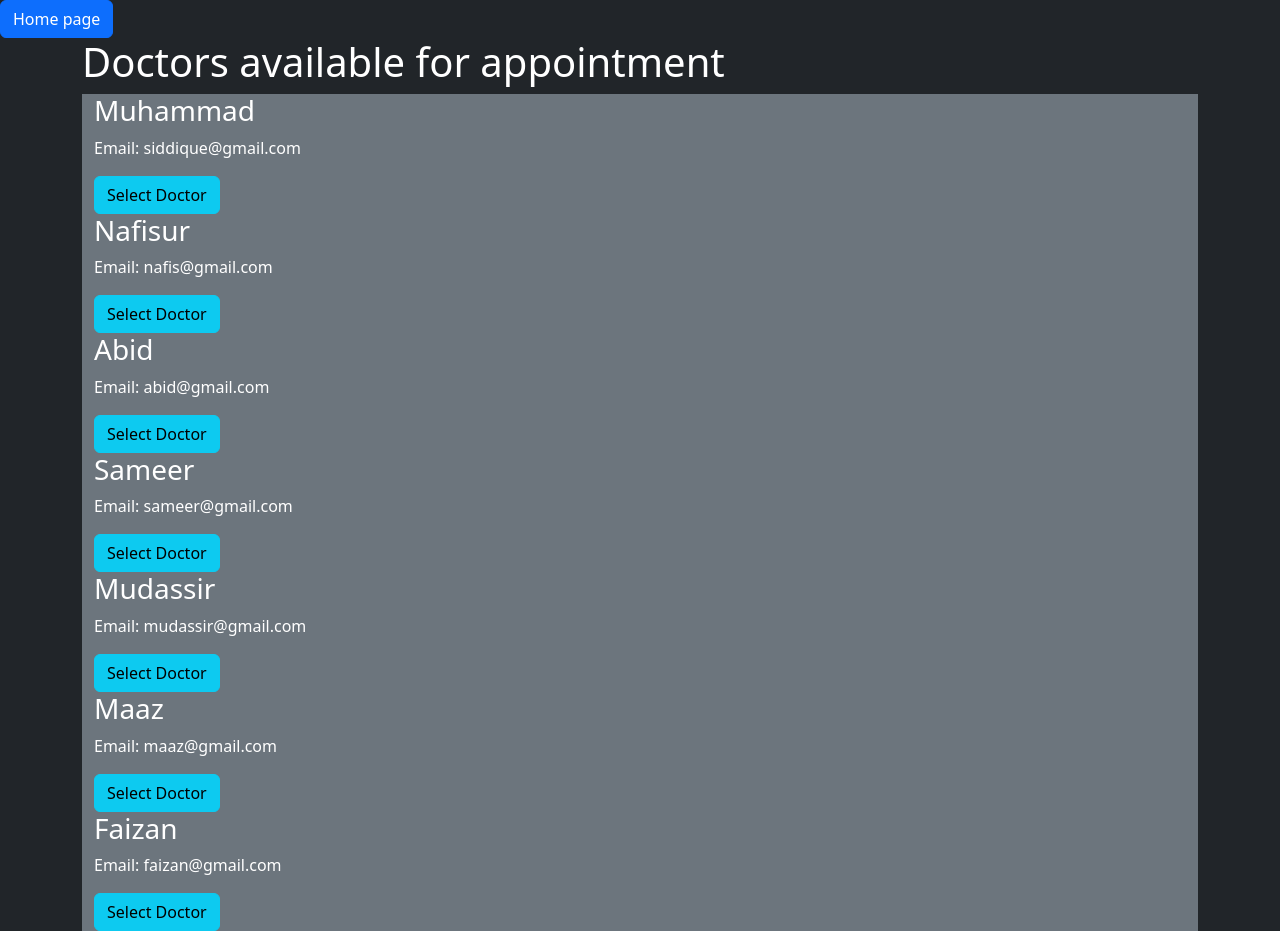
After one commit to siddique4034/Healthcare, a Django app: template user/templates/accounts/available_doctors.html in a window 1280 px wide. The commit adds this page. Run offline with Django 3.2, Linux system fonts and the light colour scheme; the template is opened without the code that fills it: values that come from a table or form of the project are taken from there, others are empty; data comes from the database, SQL or seed files in the repository; both versions use the stored data as it was after the commit.

Commit message:
add doctor list featur

```diff
--- a/user/accounts/forms.py
+++ b/user/accounts/forms.py
@@ -12,6 +12,7 @@ class BlogForm(forms.ModelForm):
 
 class UserRegistrationForm(UserCreationForm):
     is_doctor = forms.BooleanField(initial=False)
+    #photos = forms.ImageField()
     class Meta:
         model = User
-        fields = ('username', 'email', 'password1', 'password2', 'is_doctor')
+        fields = ('username', 'email', 'password1', 'password2', 'first_name', 'last_name', 'date_joined', 'is_doctor')
--- a/user/accounts/urls.py
+++ b/user/accounts/urls.py
@@ -7,6 +7,7 @@ urlpatterns = [
     path('dashboard/', views.dashboard, name='doctot_dashboard'),
     path('create_blog/', views.create_blog, name='create_blog'),
     path('<int:blog_id>/edit_blog', views.edit_blog, name='edit_blog'),
-    path('<int:blog_id>/delete_blog', views.delete_blog, name='delete_blog')
+    path('<int:blog_id>/delete_blog', views.delete_blog, name='delete_blog'),
+    path('available_doctors/', views.available_doctors, name='available_doctors'),
 
 ]
--- /dev/null
+++ b/user/templates/accounts/available_doctors.html
@@ -0,0 +1,11 @@
+{% extends 'accounts/base.html' %} {% block nav %}
+<a class="btn btn-primary" href="{% url 'home_page' %}">Home page</a>
+{% endblock %} {% block content %}
+<h1>Doctors available for appointment</h1>
+{% for doctor in doctors %}
+<div class="container bg-secondary">
+  <h3>{{doctor.first_name}}</h3>
+  <p>Email: {{doctor.email}}</p>
+  <a class="btn btn-info" href="#">Select Doctor</a>
+</div>
+{% endfor %} {% endblock %}
```
Also changed, not shown: user/accounts/views.py (+13 -5 lines), user/templates/accounts/home_page.html (+7 -2 lines), user/db.sqlite3.
